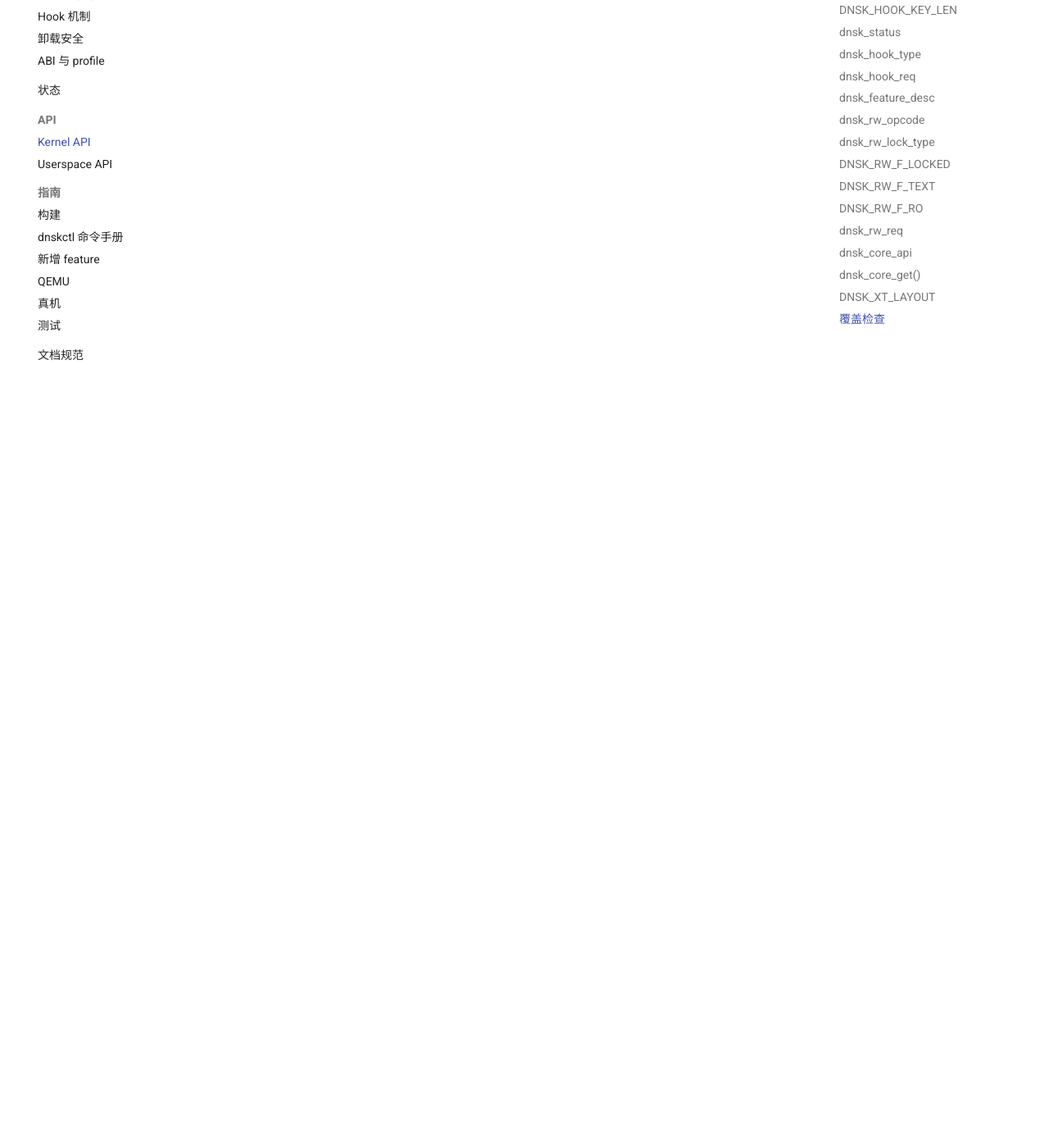
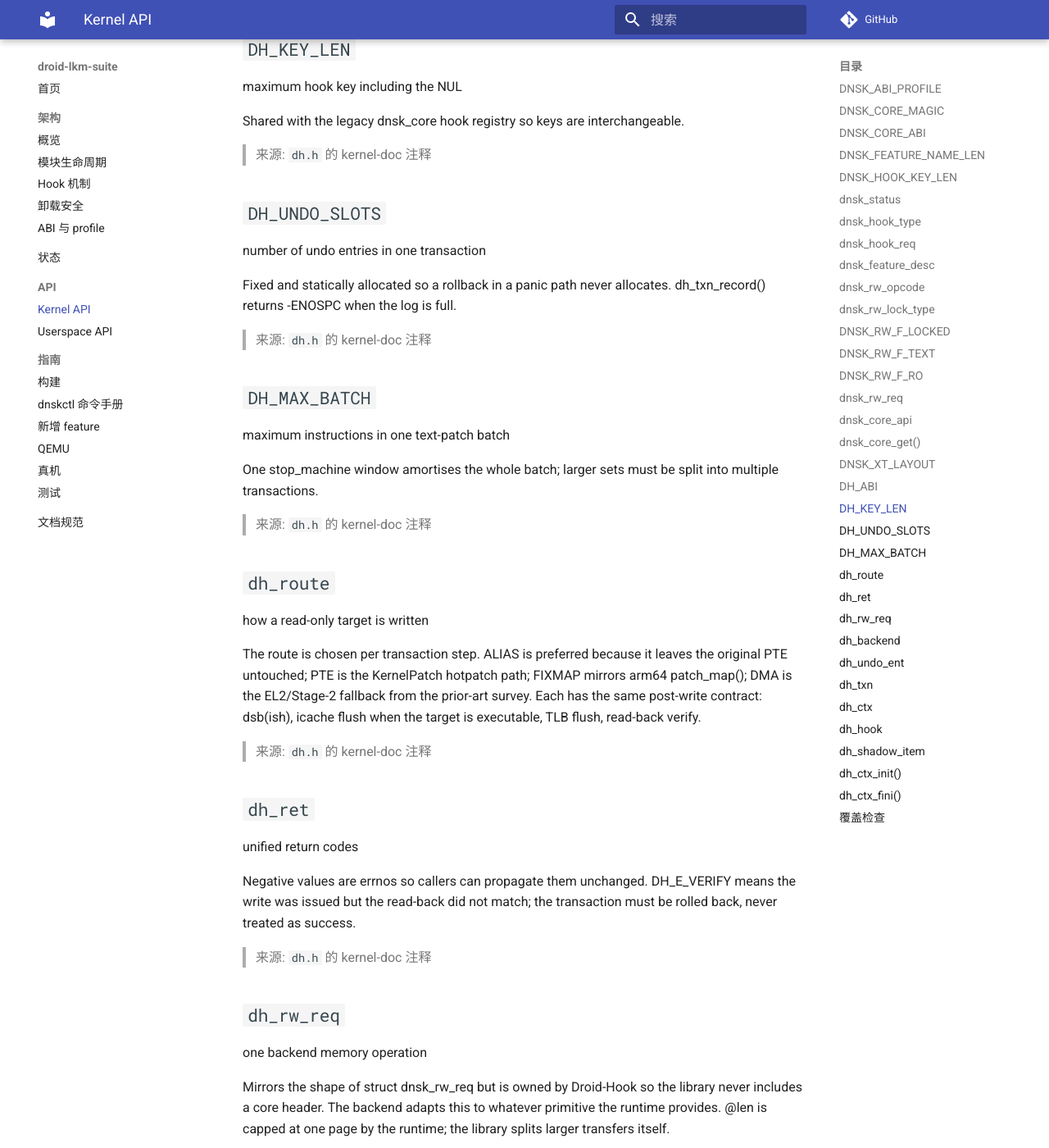
Before and after one commit to uobe1/droid-lkm-suite, an MkDocs documentation site: the page built from docs/api/kernel.md, in a window 1280 px wide and 1400 px high, scrolled down 5213 px. Shown: the whole window at 82% size. Built offline with MkDocs 1.6.1 and Material for MkDocs 9.7.7, drawn with Linux system fonts in a browser that asks for light colours; comment, search, counter and statistics services are not loaded; some of the changed text lies outside the part shown.

Commit message:
feat(droid-hook): add library contract skeleton and extend the docs gate
Design evidence (docs/evidence/droid-hook-design-research.md, 945 lines) is now
backed by a compilable library contract.  This is the library half only: no
dh_* implementation, no Kbuild, no kernel module build, no change to any
existing LKM behaviour.

- droid-hook/include/dh.h: public contract for the embedded library.  8 core
  structs, 4 RO-write routes (ALIAS/PTE/FIXMAP/DMA), fixed 8-slot undo log for
  panic-safe rollback, hook/shadow/txn/preflight/quiesce API drafts, backend
  injection so swapping the runtime needs zero library changes.  Compiles in
  both __KERNEL__ and host contexts.
- droid-hook/tests/host/: host C compile probe + Python3 unittest asserting ABI
  constants, struct layout, field offsets, and that every public declaration
  carries a kernel-doc comment.  6 tests, runs with no kernel headers.
- scripts/gen-api-docs.py: include droid-hook/include/*.h in the comment-only
  API generation and coverage audit (33 kernel entries now, up from 18);
  whitelist the host-compat typedefs which are implementation detail.
- scripts/check-style.sh, .github/workflows/docs-check.yml: run the Droid-Hook
  host contract gate; remove the duplicate API-drift check from check-style.sh
  (it belongs to make docs-check / CI, running it twice was the very repetition
  this project forbids).
- scripts/check-docs-style.py: also lint not-yet-committed tracked-candidate
  *.md files, so a new README cannot escape the local gate and fail only in CI.
- docs/STYLE.md, docs/api/kernel.md, droid-hook/README.md, docs/status.md,
  docs/plans/next-work.md: sync the source-of-truth wording and record the
  successful f6d325b gate (run 43607910982).

Verified locally: make check (API drift 33 entries, 38 md files, Droid-Hook
6-test contract), 33 repo host unittests, git diff --check.  No Action
dispatched for this commit: it joins the next change set for one gate, per the
one-change-set-one-gate rule.

```diff
--- a/docs/api/kernel.md
+++ b/docs/api/kernel.md
@@ -1,6 +1,6 @@
 # Kernel API
 
-本页由 `make docs` 从 `core/include/*.h` 的 kernel-doc 注释自动生成, 不要手工编辑.
+本页由 `make docs` 从 `core/include/*.h` 与 `droid-hook/include/*.h` 的 kernel-doc 注释自动生成, 不要手工编辑.
 
 注释是唯一来源; 本页与头文件不一致时以头文件为准, 并重新生成.
 
@@ -159,6 +159,132 @@ The value is a property of the kernel's CONFIG, not of the KMI: a stock GKI/DDK
 
 > 来源: `dnsk_xt_layout.h` 的 kernel-doc 注释
 
+## `DH_ABI`
+
+Droid-Hook library ABI revision
+
+Bumped whenever struct dh_backend, struct dh_ctx or a public signature changes.  dh_ctx_init() rejects a backend whose abi does not match.
+
+> 来源: `dh.h` 的 kernel-doc 注释
+
+## `DH_KEY_LEN`
+
+maximum hook key including the NUL
+
+Shared with the legacy dnsk_core hook registry so keys are interchangeable.
+
+> 来源: `dh.h` 的 kernel-doc 注释
+
+## `DH_UNDO_SLOTS`
+
+number of undo entries in one transaction
+
+Fixed and statically allocated so a rollback in a panic path never allocates.  dh_txn_record() returns -ENOSPC when the log is full.
+
+> 来源: `dh.h` 的 kernel-doc 注释
+
+## `DH_MAX_BATCH`
+
+maximum instructions in one text-patch batch
+
+One stop_machine window amortises the whole batch; larger sets must be split into multiple transactions.
+
+> 来源: `dh.h` 的 kernel-doc 注释
+
+## `dh_route`
+
+how a read-only target is written
+
+The route is chosen per transaction step.  ALIAS is preferred because it leaves the original PTE untouched; PTE is the KernelPatch hotpatch path; FIXMAP mirrors arm64 patch_map(); DMA is the EL2/Stage-2 fallback from the prior-art survey.  Each has the same post-write contract: dsb(ish), icache flush when the target is executable, TLB flush, read-back verify.
+
+> 来源: `dh.h` 的 kernel-doc 注释
+
+## `dh_ret`
+
+unified return codes
+
+Negative values are errnos so callers can propagate them unchanged. DH_E_VERIFY means the write was issued but the read-back did not match; the transaction must be rolled back, never treated as success.
+
+> 来源: `dh.h` 的 kernel-doc 注释
+
+## `dh_rw_req`
+
+one backend memory operation
+
+Mirrors the shape of struct dnsk_rw_req but is owned by Droid-Hook so the library never includes a core header.  The backend adapts this to whatever primitive the runtime provides.  @len is capped at one page by the runtime; the library splits larger transfers itself.
+
+> 来源: `dh.h` 的 kernel-doc 注释
+
+## `dh_backend`
+
+runtime-provided primitives
+
+The runtime fills this once and hands it to dh_ctx_init().  Every function pointer is mandatory except @alloc/@free, which may be NULL when the library only uses caller-supplied buffers.  @text_write must sleep-safe (stop_machine + fixmap); @rw must be callable from lock-held context for the data path.
+
+> 来源: `dh.h` 的 kernel-doc 注释
+
+## `dh_undo_ent`
+
+one recorded mutation for rollback
+
+An undo entry stores the original bytes, not a description of the write, so rollback is a plain reverse replay.  @route is recorded because the undo must use the same route that made the change.
+
+> 来源: `dh.h` 的 kernel-doc 注释
+
+## `dh_txn`
+
+one atomic patch transaction
+
+dh_txn_begin() snapshots nothing; each dh_txn_record() copies @len bytes from @addr before the caller writes.  dh_txn_commit() clears the undo log after read-back verification; dh_txn_rollback() replays it in reverse inside one quiesce window.  The log is intentionally fixed-size and statically allocated so a panic path never needs to allocate.
+
+> 来源: `dh.h` 的 kernel-doc 注释
+
+## `dh_ctx`
+
+library instance
+
+One per embedding module.  @be is borrowed, not copied: the runtime must outlive every ctx that references it.  @key namespace is shared with the legacy dnsk_core hook registry so the two cannot install a hook at the same address; @addr_arbitrate is called by dh_hook_install() to enforce it.
+
+> 来源: `dh.h` 的 kernel-doc 注释
+
+## `dh_hook`
+
+one installed function-level hook
+
+@trampoline points at the relo buffer (original instructions relocated plus a jump back to original+4-insn).  @chain is the before/after callback list, before in registration order, after in reverse.
+
+> 来源: `dh.h` 的 kernel-doc 注释
+
+## `dh_shadow_item`
+
+one <obj,id> side-table entry
+
+RCU-protected in the kernel build.  The object address is the key, so the parent struct layout never changes; this is the klp_shadow/KPM task_ext pattern from the design evidence.
+
+> 来源: `dh.h` 的 kernel-doc 注释
+
+## `dh_ctx_init()`
+
+bind a library instance to a runtime backend
+
+- `ctx` caller-owned context, zeroed before the call
+- `be` runtime backend, must outlive @ctx
+- `owner` stable name for diagnostics, copied into @ctx
+Return: `DH_OK`, or `DH_E_INVAL` when @be lacks a mandatory primitive.
+
+
+> 来源: `dh.h` 的 kernel-doc 注释
+
+## `dh_ctx_fini()`
+
+quiesce, roll back any open transaction, release ctx
+
+- `ctx` context previously passed to dh_ctx_init()
+Return: `DH_OK` on success, `DH_E_QUIESCE` when the runtime could not quiesce in-flight callers; the caller must retry, not force-unload.
+
+
+> 来源: `dh.h` 的 kernel-doc 注释
+
 ## 覆盖检查
 
-本次共生成 18 个带注释的公开声明, 覆盖审计通过.
+本次共生成 33 个带注释的公开声明, 覆盖审计通过.
```
Also changed, not shown: docs/STYLE.md (+2 -2 lines), docs/status.md (+1 -1 lines), droid-hook/README.md (added, +50 -0 lines), 7 other files.
